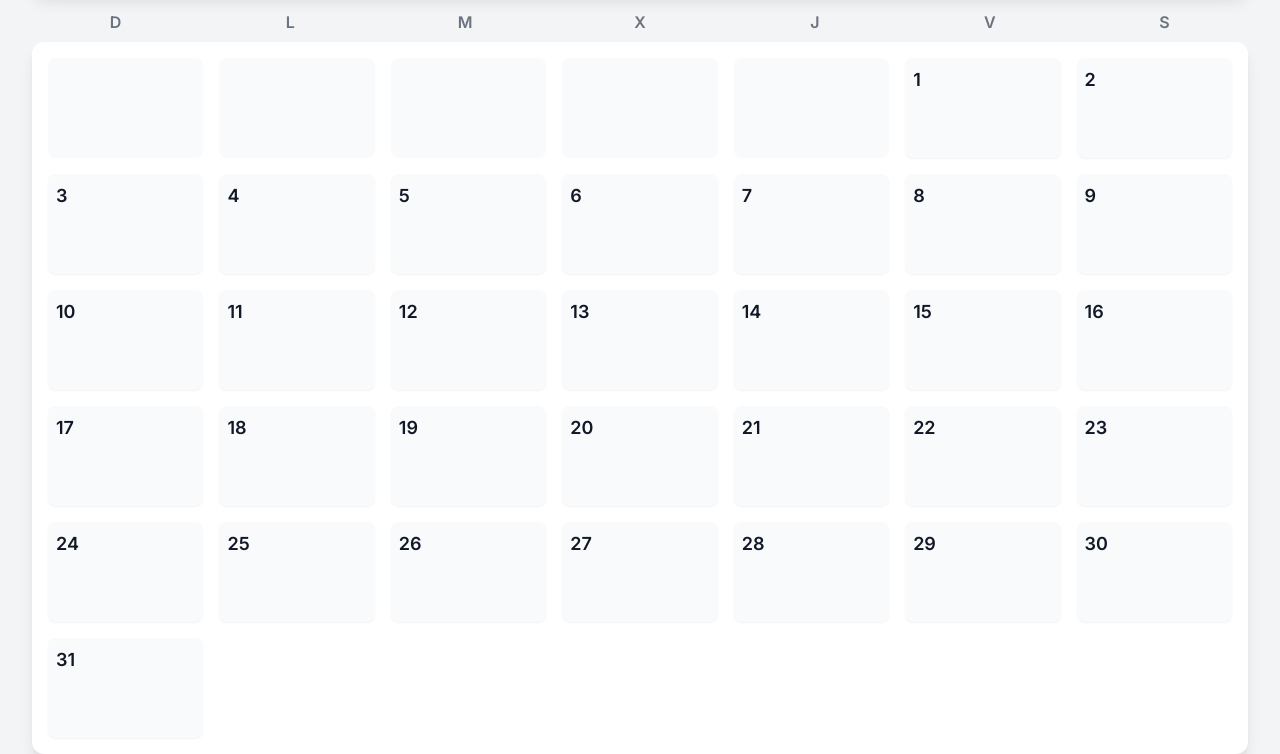
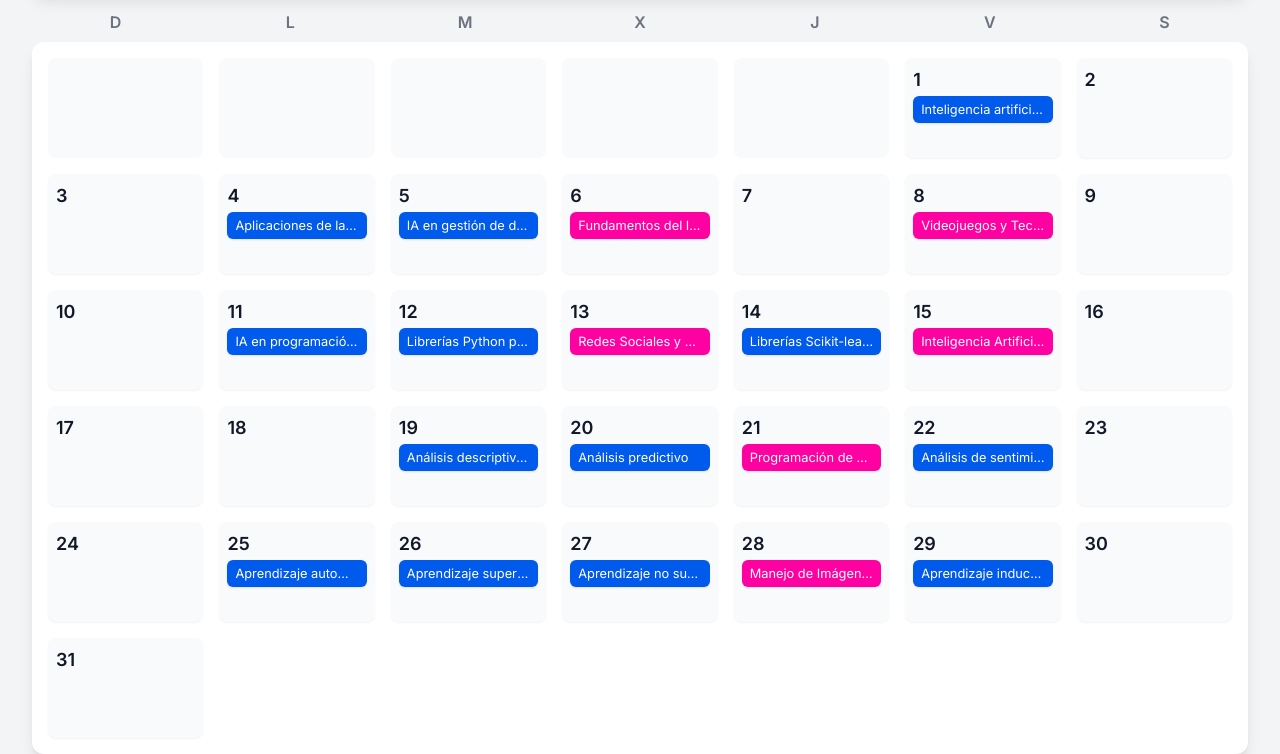
Before and after one commit to JefersonGuzman/CalendarioTalentoTech, a plain HTML site: page index.html in a window 1280 px wide. Shown: the part 158-912 px from the top of the page. Drawn offline with nearby package versions, Linux system fonts and the light colour scheme.

Commit message:
fix error for the json structer

```diff
--- a/index.html
+++ b/index.html
@@ -225,11 +225,6 @@
 
 
         let localJsonData = '';
-
-        async function loadScheduleFromFile() {
-
-            if (window.location.protocol === 'file:') {
-                console.log('Running locally, using embedded data...');
 
         const embeddedData = {
             "schedule": [
@@ -612,6 +607,10 @@
                 "PY": "#ff6600"
             }
         };
+
+        async function loadScheduleFromFile() {
+            if (window.location.protocol === 'file:') {
+                console.log('Running locally, using embedded data...');
                 localJsonData = JSON.stringify(embeddedData);
                 return localJsonData;
             } else {
@@ -624,9 +623,8 @@
                     localJsonData = data;
                     return data;
                 } catch (error) {
-                    console.error('Error loading schedule.json:', error);
-
-                    localJsonData = JSON.stringify({ schedule: [], colors: {} });
+                    console.error('Error loading schedule.json, using embedded data as fallback:', error);
+                    localJsonData = JSON.stringify(embeddedData);
                     return localJsonData;
                 }
             }
--- a/schedule.json
+++ b/schedule.json
@@ -0,0 +1,381 @@
+{
+  "schedule": [
+    {
+      "code": "IA",
+      "session": "Sesión 1",
+      "topic": "Historia y evolución",
+      "date": "2025-07-28",
+      "time": "18:30:00 - 21:30:00"
+    },
+    {
+      "code": "IA",
+      "session": "Sesión 2",
+      "topic": "Áreas principales de la IA",
+      "date": "2025-07-29",
+      "time": "18:30:00 - 21:30:00"
+    },
+    {
+      "code": "IA",
+      "session": "Sesión 3",
+      "topic": "Condiciones del contexto",
+      "date": "2025-07-30",
+      "time": "18:30:00 - 21:30:00"
+    },
+    {
+      "code": "IA",
+      "session": "Sesión 4",
+      "topic": "Plan de implementación para utilizar la IA ",
+      "date": "2025-07-31",
+      "time": "18:30:00 - 21:30:00"
+    },
+    {
+      "code": "IA",
+      "session": "Sesión 5",
+      "topic": "Inteligencia artificial generativa ",
+      "date": "2025-08-01",
+      "time": "18:30:00 - 21:30:00"
+    },
+    {
+      "code": "IA",
+      "session": "Sesión 6",
+      "topic": "Aplicaciones de la IA",
+      "date": "2025-08-04",
+      "time": "18:30:00 - 21:30:00"
+    },
+    {
+      "code": "IA",
+      "session": "Sesión 7",
+      "topic": "IA en gestión de datos y toma de decisiones",
+      "date": "2025-08-05",
+      "time": "18:30:00 - 21:30:00"
+    },
+    {
+      "code": "IA",
+      "session": "Sesión 8",
+      "topic": "IA en programación de computadores",
+      "date": "2025-08-11",
+      "time": "18:30:00 - 21:30:00"
+    },
+    {
+      "code": "IA",
+      "session": "Sesión 9",
+      "topic": "Librerías Python para IA ",
+      "date": "2025-08-12",
+      "time": "18:30:00 - 21:30:00"
+    },
+    {
+      "code": "IA",
+      "session": "Sesión 10",
+      "topic": "Librerías Scikit-learn y Seaborn",
+      "date": "2025-08-14",
+      "time": "18:30:00 - 21:30:00"
+    },
+    {
+      "code": "IA",
+      "session": "Sesión 11",
+      "topic": "Análisis descriptivo y diagnóstico",
+      "date": "2025-08-19",
+      "time": "18:30:00 - 21:30:00"
+    },
+    {
+      "code": "IA",
+      "session": "Sesión 12",
+      "topic": "Análisis predictivo",
+      "date": "2025-08-20",
+      "time": "18:30:00 - 21:30:00"
+    },
+    {
+      "code": "IA",
+      "session": "Sesión 13",
+      "topic": "Análisis de sentimiento",
+      "date": "2025-08-22",
+      "time": "18:30:00 - 21:30:00"
+    },
+    {
+      "code": "IA",
+      "session": "Sesión 14",
+      "topic": "Aprendizaje automático ",
+      "date": "2025-08-25",
+      "time": "18:30:00 - 21:30:00"
+    },
+    {
+      "code": "IA",
+      "session": "Sesión 15",
+      "topic": "Aprendizaje supervisado ",
+      "date": "2025-08-26",
+      "time": "18:30:00 - 21:30:00"
+    },
+    {
+      "code": "IA",
+      "session": "Sesión 16",
+      "topic": "Aprendizaje no supervisado",
+      "date": "2025-08-27",
+      "time": "18:30:00 - 21:30:00"
+    },
+    {
+      "code": "IA",
+      "session": "Sesión 17",
+      "topic": "Aprendizaje inductivo",
+      "date": "2025-08-29",
+      "time": "18:30:00 - 21:30:00"
+    },
+    {
+      "code": "IA",
+      "session": "Sesión 18",
+      "topic": "Aprendizaje por refuerzo",
+      "date": "2025-09-01",
+      "time": "18:30:00 - 21:30:00"
+    },
+    {
+      "code": "IA",
+      "session": "Sesión 19",
+      "topic": "Machine Learning",
+      "date": "2025-09-02",
+      "time": "18:30:00 - 21:30:00"
+    },
+    {
+      "code": "IA",
+      "session": "Sesión 20",
+      "topic": "Introducción a chatbots y asistentes virtuales",
+      "date": "2025-09-03",
+      "time": "18:30:00 - 21:30:00"
+    },
+    {
+      "code": "IA",
+      "session": "Sesión 21",
+      "topic": "Chatbots 01 ",
+      "date": "2025-09-05",
+      "time": "18:30:00 - 21:30:00"
+    },
+    {
+      "code": "IA",
+      "session": "Sesión 22",
+      "topic": "Chatbots 02",
+      "date": "2025-09-08",
+      "time": "18:30:00 - 21:30:00"
+    },
+    {
+      "code": "IA",
+      "session": "Sesión 23",
+      "topic": "Asistentes 01",
+      "date": "2025-09-09",
+      "time": "18:30:00 - 21:30:00"
+    },
+    {
+      "code": "IA",
+      "session": "Sesión 24",
+      "topic": "Asistentes 02",
+      "date": "2025-09-10",
+      "time": "18:30:00 - 21:30:00"
+    },
+    {
+      "code": "IA",
+      "session": "Sesión 25",
+      "topic": "Asistentes virtuales ",
+      "date": "2025-09-12",
+      "time": "18:30:00 - 21:30:00"
+    },
+    {
+      "code": "IA",
+      "session": "Sesión 26",
+      "topic": "Reto 1: Ecosistema de campaña publicitaria para industria de manufactura - Planeación de la campaña",
+      "date": "2025-09-26",
+      "time": "18:30:00 - 21:30:00"
+    },
+    {
+      "code": "IA",
+      "session": "Sesión 27",
+      "topic": "Reto 2: Ecosistema de campaña publicitaria para industria de manufactura - Inventario de recursos",
+      "date": "2025-09-30",
+      "time": "18:30:00 - 21:30:00"
+    },
+    {
+      "code": "IA",
+      "session": "Sesión 28",
+      "topic": "Reto 3: Ecosistema de campaña publicitaria para industria de manufactura - Ejecución y la finalización de la campaña",
+      "date": "2025-10-01",
+      "time": "18:30:00 - 21:30:00"
+    },
+    {
+      "code": "IA",
+      "session": "Sesión 29",
+      "topic": "Reto 4: Ecosistema para la prestación de servicios de salud - Asignación de citas",
+      "date": "2025-10-02",
+      "time": "18:30:00 - 21:30:00"
+    },
+    {
+      "code": "IA",
+      "session": "Sesión 30",
+      "topic": "Reto 5: Ecosistema para la prestación de servicios de salud - Atención a problemas de salud mental",
+      "date": "2025-10-03",
+      "time": "18:30:00 - 21:30:00"
+    },
+    {
+      "code": "IA",
+      "session": "Sesión 31",
+      "topic": "Reto 6: Ecosistema para la prestación de servicios de salud - Atención de urgencias",
+      "date": "2025-10-06",
+      "time": "18:30:00 - 21:30:00"
+    },
+    {
+      "code": "IA",
+      "session": "Sesión 32",
+      "topic": "Reto 7: Ecosistema para la prestación de servicios de salud - Intervención quirúrgica ",
+      "date": "2025-10-07",
+      "time": "18:30:00 - 21:30:00"
+    },
+    {
+      "code": "IA",
+      "session": "Sesión 33",
+      "topic": "Reto 8: Ecosistema de distribución de equipos electrónicos - Computadores ",
+      "date": "2025-10-08",
+      "time": "18:30:00 - 21:30:00"
+    },
+    {
+      "code": "IA",
+      "session": "Sesión 34",
+      "topic": "Reto 9: Ecosistema de distribución de equipos electrónicos - Accesorios eléctricos",
+      "date": "2025-10-09",
+      "time": "18:30:00 - 21:30:00"
+    },
+    {
+      "code": "IA",
+      "session": "Sesión 35",
+      "topic": "Reto 10: Ecosistema de distribución de equipos electrónicos - Domótica",
+      "date": "2025-10-10",
+      "time": "18:30:00 - 21:30:00"
+    },
+    {
+      "code": "ING",
+      "session": "Sesión 1",
+      "topic": "Fundamentos del Inglés Técnico en Tecnología",
+      "date": "2025-08-06",
+      "time": "18:30:00 - 21:30:00"
+    },
+    {
+      "code": "ING",
+      "session": "Sesión 2",
+      "topic": "Videojuegos y Tecnologías Asociadas",
+      "date": "2025-08-08",
+      "time": "18:30:00 - 21:30:00"
+    },
+    {
+      "code": "ING",
+      "session": "Sesión 3",
+      "topic": "Redes Sociales y Comunicación Digital",
+      "date": "2025-08-13",
+      "time": "18:30:00 - 21:30:00"
+    },
+    {
+      "code": "ING",
+      "session": "Sesión 4",
+      "topic": "Inteligencia Artificial y Robótica",
+      "date": "2025-08-15",
+      "time": "18:30:00 - 21:30:00"
+    },
+    {
+      "code": "ING",
+      "session": "Sesión 5",
+      "topic": "Programación de Computadores",
+      "date": "2025-08-21",
+      "time": "18:30:00 - 21:30:00"
+    },
+    {
+      "code": "ING",
+      "session": "Sesión 6",
+      "topic": "Manejo de Imágenes y Videos",
+      "date": "2025-08-28",
+      "time": "18:30:00 - 21:30:00"
+    },
+    {
+      "code": "ING",
+      "session": "Sesión 7",
+      "topic": "Impacto Social de la Tecnología y Blockchain",
+      "date": "2025-09-04",
+      "time": "18:30:00 - 21:30:00"
+    },
+    {
+      "code": "ING",
+      "session": "Sesión 8",
+      "topic": "Internet de las Cosas (IoT) y Revisión General",
+      "date": "2025-09-11",
+      "time": "18:30:00 - 21:30:00"
+    },
+    {
+      "code": "HP",
+      "session": "Sesión 1",
+      "topic": "Objetividad(es) y afectividad(es)",
+      "date": "2025-09-15",
+      "time": "18:30:00 - 21:30:00"
+    },
+    {
+      "code": "HP",
+      "session": "Sesión 2",
+      "topic": "Comprensión y liderazgo",
+      "date": "2025-09-18",
+      "time": "18:30:00 - 21:30:00"
+    },
+    {
+      "code": "HP",
+      "session": "Sesión 3",
+      "topic": "Gestión del conocimiento y cambio comportamental",
+      "date": "2025-09-22",
+      "time": "18:30:00 - 21:30:00"
+    },
+    {
+      "code": "HP",
+      "session": "Sesión 4",
+      "topic": "Innovación y creatividad",
+      "date": "2025-09-25",
+      "time": "18:30:00 - 21:30:00"
+    },
+    {
+      "code": "HP",
+      "session": "Sesión 5",
+      "topic": "Proyecto final",
+      "date": "2025-09-29",
+      "time": "18:30:00 - 21:30:00"
+    },
+    {
+      "code": "PY",
+      "session": "Sesión 1",
+      "topic": "Introducción a la Gestión de Proyectos",
+      "date": "2025-09-16",
+      "time": "18:30:00 - 21:30:00"
+    },
+    {
+      "code": "PY",
+      "session": "Sesión 2",
+      "topic": "Planificación y Organización de Proyectos",
+      "date": "2025-09-17",
+      "time": "18:30:00 - 21:30:00"
+    },
+    {
+      "code": "PY",
+      "session": "Sesión 3",
+      "topic": "Ejecución y Monitoreo de Proyectos",
+      "date": "2025-09-19",
+      "time": "18:30:00 - 21:30:00"
+    },
+    {
+      "code": "PY",
+      "session": "Sesión 4",
+      "topic": "Introducción a la Educación Financiera para Proyectos",
+      "date": "2025-09-23",
+      "time": "18:30:00 - 21:30:00"
+    },
+    {
+      "code": "PY",
+      "session": "Sesión 5",
+      "topic": "Gestión Financiera y Estrategias Básicas",
+      "date": "2025-09-24",
+      "time": "18:30:00 - 21:30:00"
+    }
+  ],
+  "colors": {
+    "IA": "#005aeb",
+    "ING": "#ff00a2",
+    "HP": "#00db0f",
+    "PY": "#ff6600"
+  }
+}
```
Lines whose indentation alone changed are shown as unchanged.
